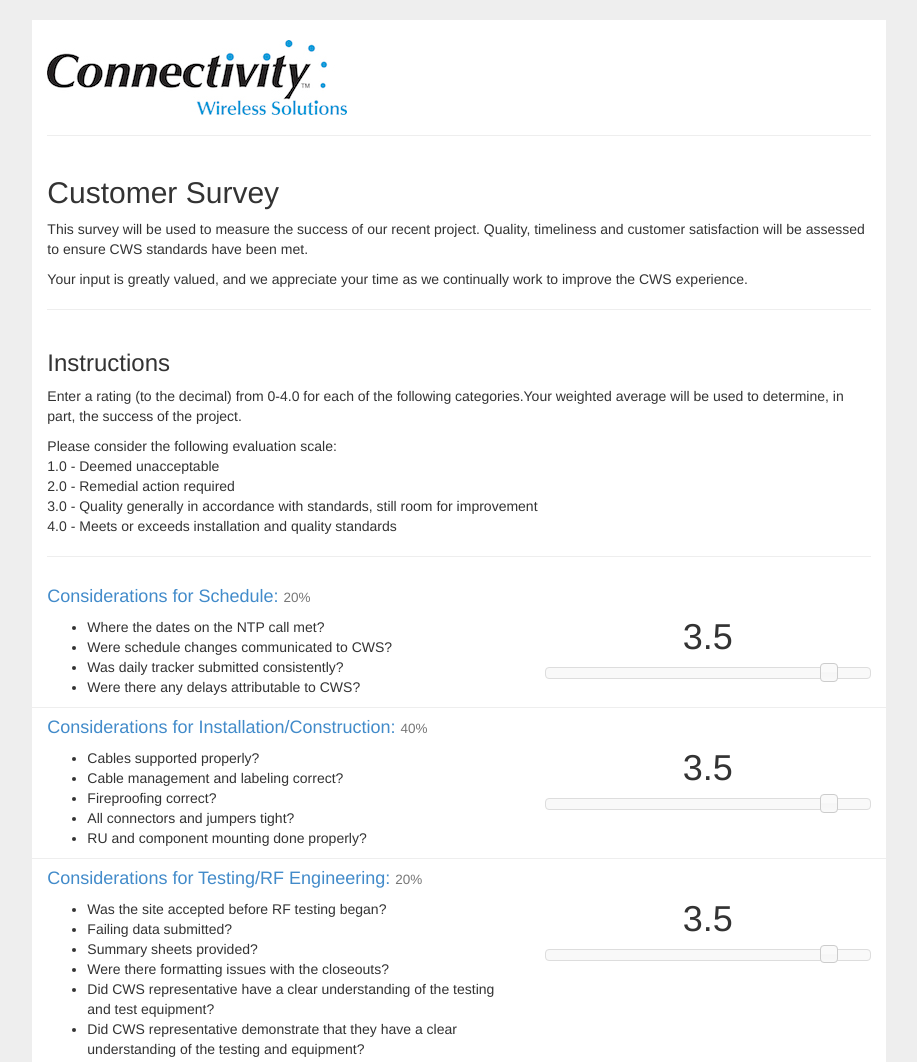
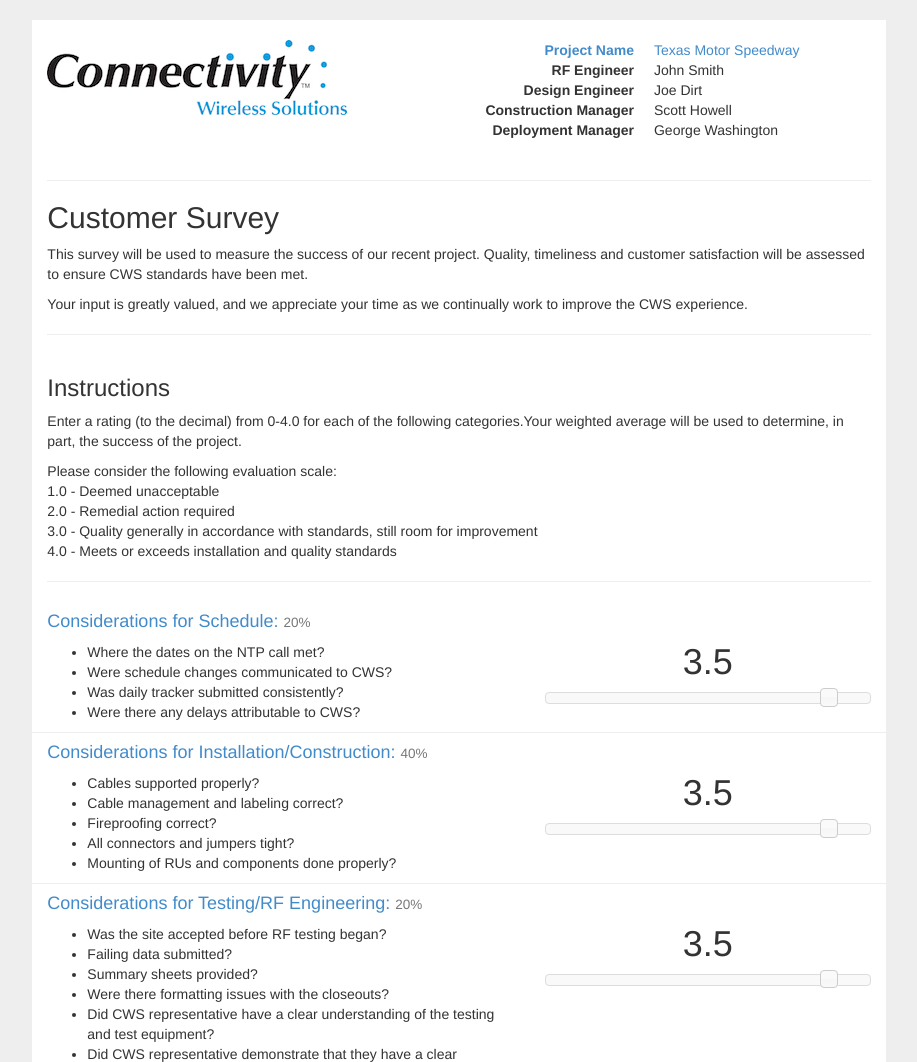
Before and after one commit to cullymason/Customer-Survey, a website: page index.html in a window 1280 px wide. Shown: the top 1062 px of the page, without its empty margins (181-1098 px from the left). Drawn offline with Linux system fonts and the light colour scheme.

Commit message:
made changes based on excel sheet

```diff
--- a/index.html
+++ b/index.html
@@ -22,13 +22,30 @@
 		<div class="col col-lg-8 col-lg-offset-2" style="background:#FFF">
 
 			<div class="row">
-				<div class="col col-lg-12">
+				<div class="col col-lg-6">
 					<h1><img src="app/img/logo.jpeg" alt=""></h1>
-					<hr>
 				</div>
+				<div class="col col-lg-6">
+					<br>
+					<dl class="dl-horizontal">
+						<dt class="text-primary">Project Name</dt>
+						<dd class="text-primary">Texas Motor Speedway</dd>
+						<dt>RF Engineer</dt>
+						<dd>John Smith</dd>
+						<dt>Design Engineer</dt>
+						<dd>Joe Dirt</dd>
+						<dt>Construction Manager</dt>
+						<dd>Scott Howell</dd>
+						<dt>Deployment Manager</dt>
+						<dd>George Washington</dd>
+					</dl>
+
+				</div>
+
 			</div>
 			<div class="row">
 				<div class="col col-lg-12">
+				<hr>
 					<h2>Customer Survey</h2>
 					<p>
 						This survey will be used to measure the success of our recent project. Quality, timeliness and customer satisfaction will be assessed to ensure CWS standards have been met. </p>
@@ -81,7 +98,7 @@
 						<li>Cable management and labeling correct?</li>
 						<li>Fireproofing correct?</li>
 						<li>All connectors and jumpers tight?</li>
-						<li>RU and component mounting done properly?</li>
+						<li>Mounting of RUs and components done properly?</li>
 					</ul>
 
 
@@ -141,7 +158,7 @@
 			<div class="question">
 				<div class="col col-lg-12">
 					<h4 class="text-primary">Additional Feedback</h4>
-					<textarea name="" id="" cols="100" rows="10"></textarea>
+					<textarea class="form-control" name="" id="" cols="100" rows="10"></textarea>
 				</div>
 			</div>
 			<div class="question">
```
